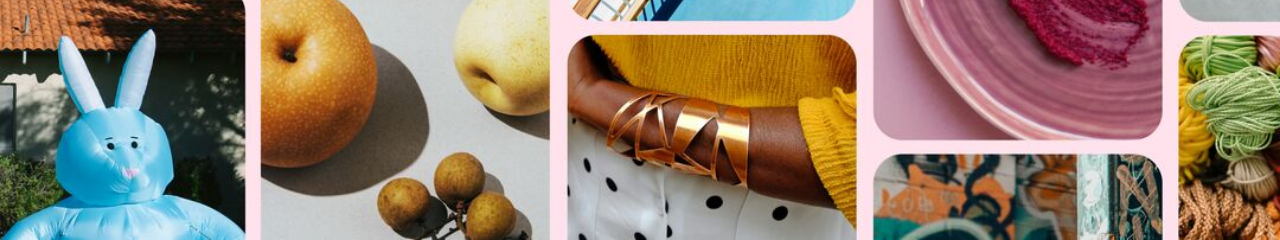
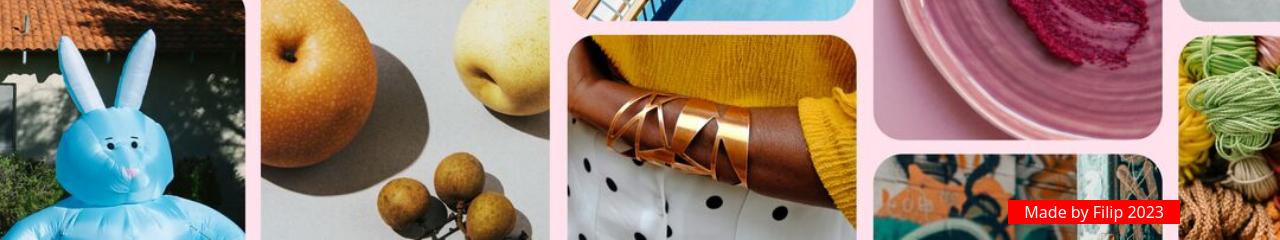
Before and after one commit to filipljung/pinterest-clone-django, a Django app: page /accounts/login/ in a window 1280 px wide. Shown: the part 560-800 px from the top of the page. Run offline with Django 4.2, Linux system fonts and the light colour scheme.

Commit message:
Update login.html

```diff
--- a/accounts/templates/login.html
+++ b/accounts/templates/login.html
@@ -26,5 +26,6 @@
             </small>
         </div>
     </div>
+    <p style="position: absolute; bottom: 0; right: 100px; color: white; background-color: red; padding: 0 16px;">Made by Filip 2023</p>
 </body>
 </html>
```
